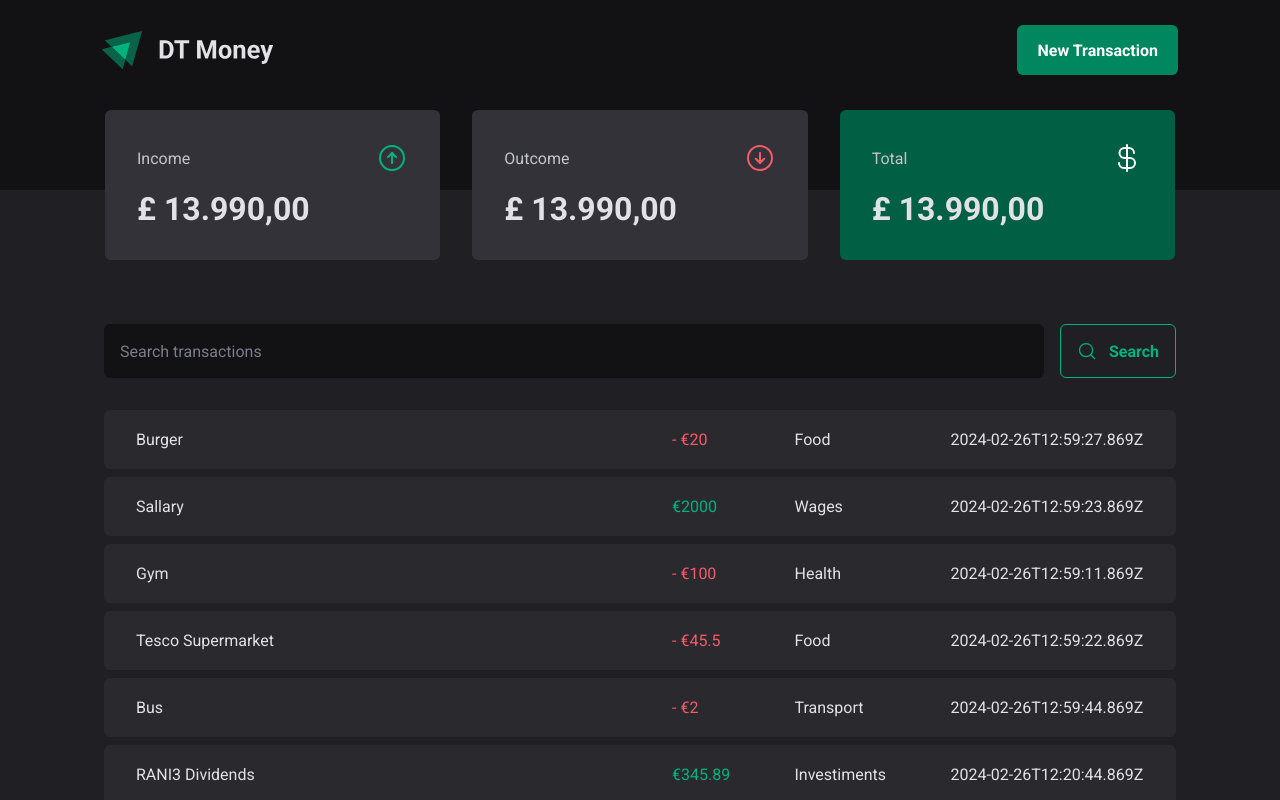
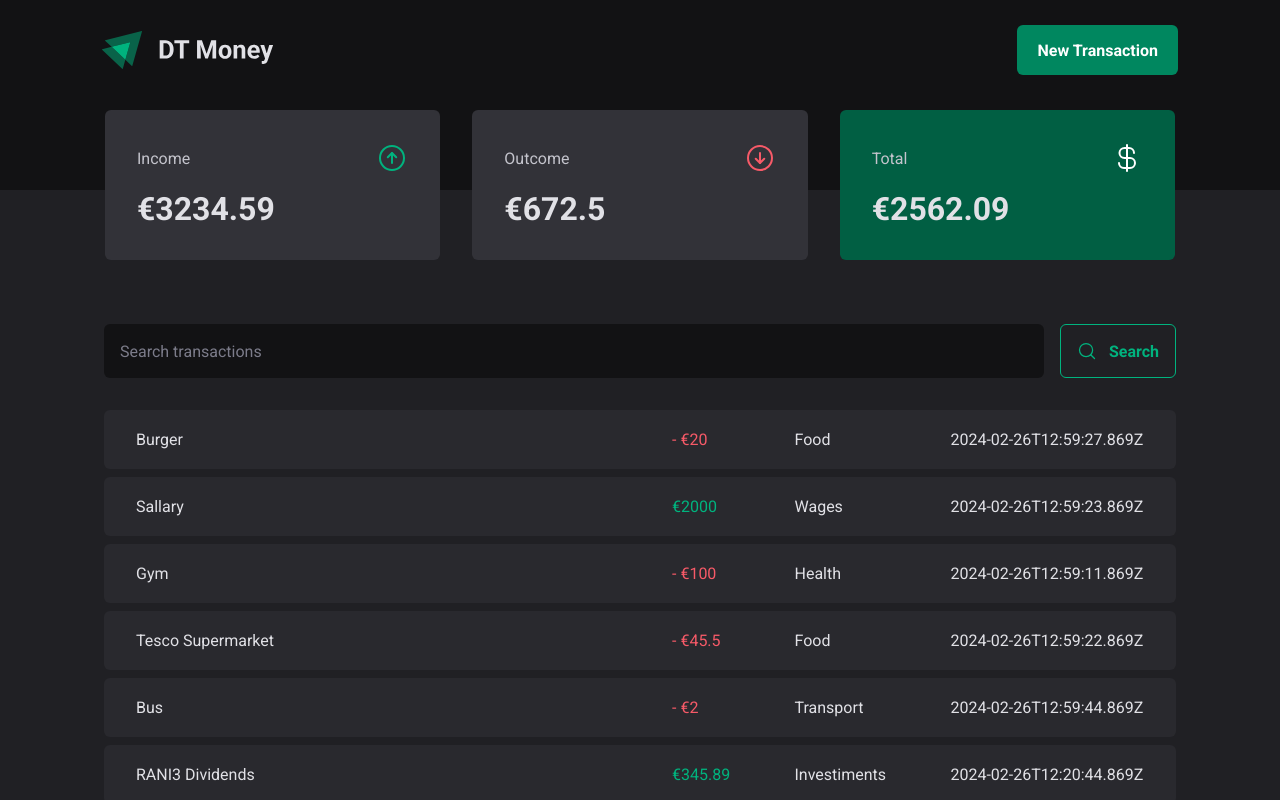
Before and after one commit to eduaardofranco/dt-money, a React (Vite) app: page / in a window 1280 px wide. Shown: the top 800 px of the page. Built offline with nearby package versions, Linux system fonts and the light colour scheme; data requests are answered from the project's data file.

Commit message:
summary reduce function

```diff
--- a/src/components/Summary/index.tsx
+++ b/src/components/Summary/index.tsx
@@ -1,7 +1,31 @@
+import { useContext } from "react";
 import { SummaryCard, SummaryContainer } from "./styles";
 import { ArrowCircleDown, ArrowCircleUp, CurrencyDollar } from 'phosphor-react'
+import { TransactionContext } from "../../contexts/TransactionsContext";
 
 export function Summary() {
+
+    const { transactions } = useContext(TransactionContext)
+
+    const summary = transactions.reduce(
+        (acc, transaction) => {
+            if(transaction.type === 'income') {
+                acc.income += transaction.price
+                acc.total += transaction.price
+            } else {
+                acc.outcome += transaction.price
+                acc.total -= transaction.price
+            }
+
+            return acc
+    },
+        {
+            income: 0,
+            outcome: 0,
+            total: 0
+        }
+    )
+
     return(
         <SummaryContainer>
             <SummaryCard>
@@ -10,7 +34,7 @@
                     <ArrowCircleUp size={32} color="#00b37e" />
                 </header>
 
-                <strong>£ 13.990,00</strong>
+                <strong>€{summary.income}</strong>
             </SummaryCard>
 
             <SummaryCard>
@@ -19,7 +43,7 @@
                     <ArrowCircleDown size={32} color="#f75a68" />
                 </header>
 
-                <strong>£ 13.990,00</strong>
+                <strong>€{summary.outcome}</strong>
             </SummaryCard>
 
             <SummaryCard variant="green">
@@ -28,7 +52,7 @@
                     <CurrencyDollar size={32} color="#fff" />
                 </header>
 
-                <strong>£ 13.990,00</strong>
+                <strong>€{summary.total}</strong>
             </SummaryCard>
         </SummaryContainer>
     )
```
